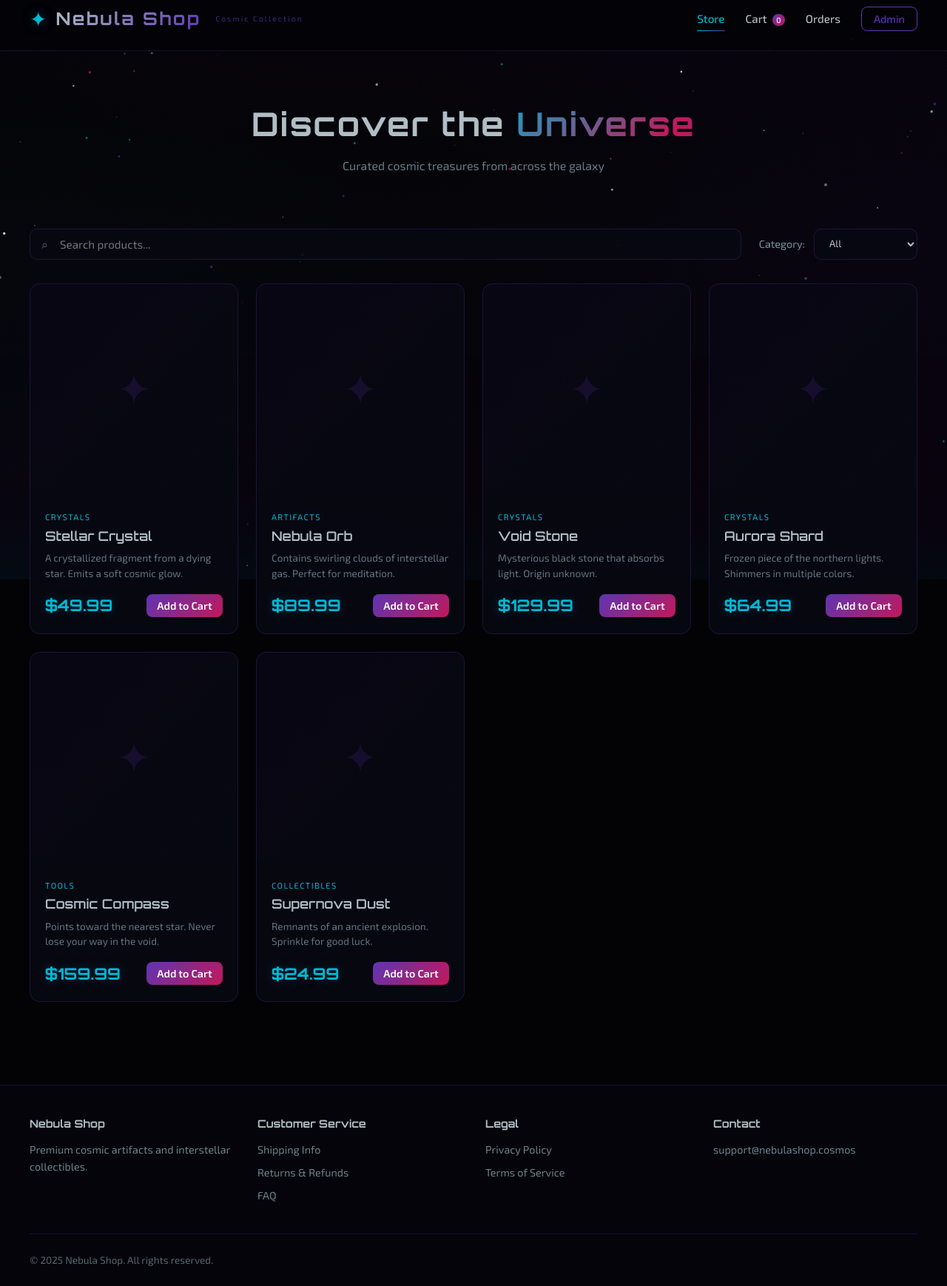
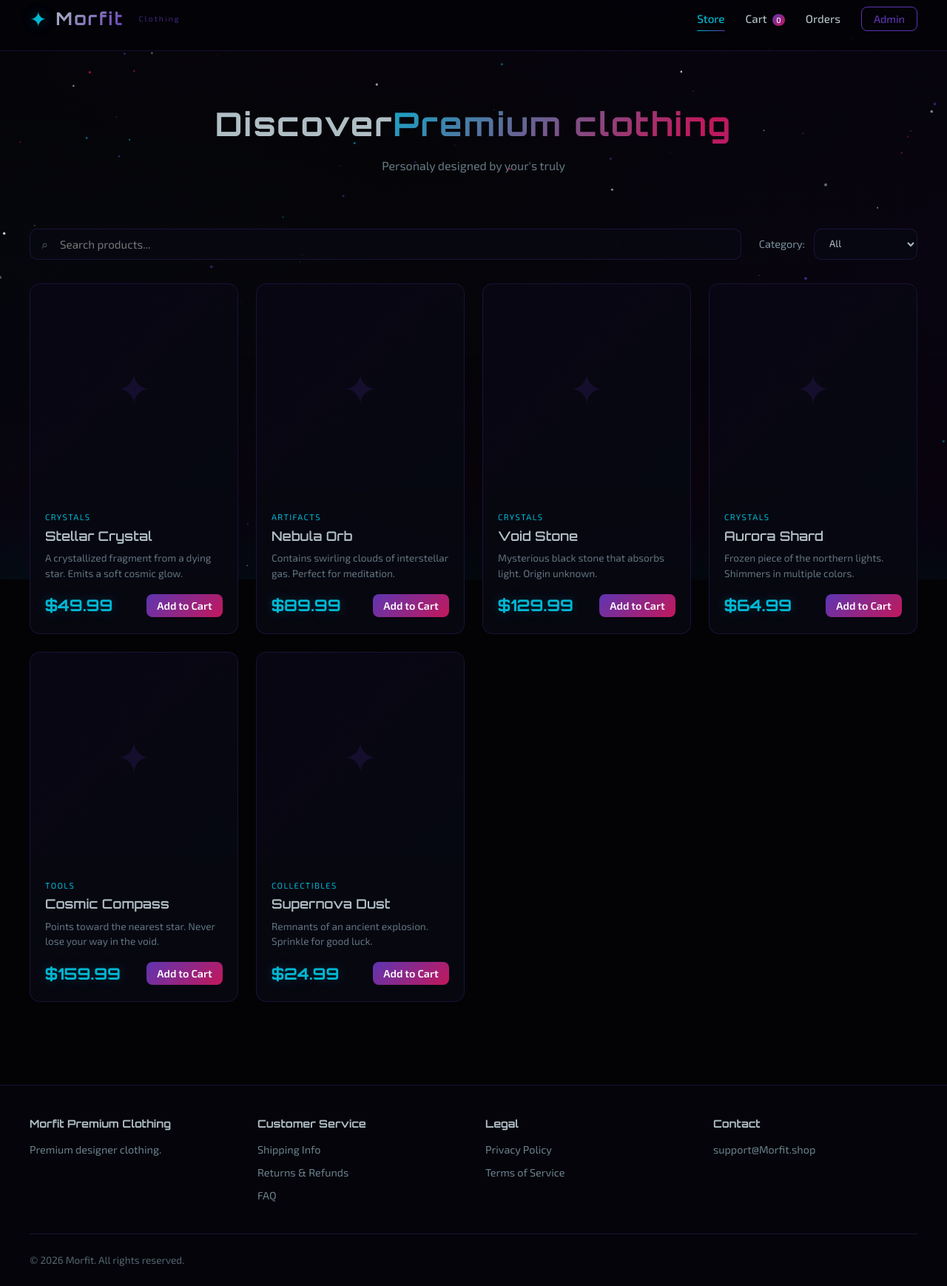
Before and after one commit to Morfoli/galaxy-store, a plain HTML site: page index.html in a window 1280 px wide. Shown: the part 17-1755 px from the top of the page at 74% size. Drawn offline with Linux system fonts and the light colour scheme.

Commit message:
Describe your changes here

```diff
--- a/index.html
+++ b/index.html
@@ -3,7 +3,7 @@
 <head>
   <meta charset="UTF-8">
   <meta name="viewport" content="width=device-width, initial-scale=1.0">
-  <title>Nebula Shop | Premium Cosmic Store</title>
+  <title>Morfit | Premium Clothing</title>
   <link rel="stylesheet" href="styles.css">
   <link href="https://fonts.googleapis.com/css2?family=Orbitron:wght@400;500;600;700;800&family=Exo+2:wght@300;400;500;600&display=swap" rel="stylesheet">
 </head>
@@ -21,8 +21,8 @@
   <header class="header">
     <a href="#" class="logo" data-view="store">
       <span class="logo-icon">✦</span>
-      <h1>Nebula Shop</h1>
-      <span class="logo-subtitle">Cosmic Collection</span>
+      <h1>Morfit</h1>
+      <span class="logo-subtitle">Clothing</span>
     </a>
     <nav class="nav">
       <a href="#" class="nav-link active" data-view="store">Store</a>
@@ -36,8 +36,8 @@
     <!-- Store View -->
     <section id="storeView" class="view active">
       <div class="hero">
-        <h2 class="hero-title">Discover the <span class="gradient-text">Universe</span></h2>
-        <p class="hero-subtitle">Curated cosmic treasures from across the galaxy</p>
+        <h2 class="hero-title">Discover<span class="gradient-text">Premium clothing</span></h2>
+        <p class="hero-subtitle">Personaly designed by your's truly</p>
       </div>
       <div class="store-toolbar">
         <div class="search-box">
@@ -58,7 +58,7 @@
     <!-- Cart View -->
     <section id="cartView" class="view">
       <div class="cart-header">
-        <h2>Your Cosmic Cart</h2>
+        <h2>Your Cart</h2>
         <button class="btn-ghost" id="backToStore">← Back to Store</button>
       </div>
       <div class="cart-content">
@@ -202,8 +202,8 @@
   <footer class="footer">
     <div class="footer-content">
       <div class="footer-col">
-        <h4>Nebula Shop</h4>
-        <p>Premium cosmic artifacts and interstellar collectibles.</p>
+        <h4>Morfit Premium Clothing</h4>
+        <p>Premium designer clothing.</p>
       </div>
       <div class="footer-col">
         <h4>Customer Service</h4>
@@ -218,11 +218,11 @@
       </div>
       <div class="footer-col">
         <h4>Contact</h4>
-        <p>support@nebulashop.cosmos</p>
+        <p>support@Morfit.shop</p>
       </div>
     </div>
     <div class="footer-bottom">
-      <p>© 2025 Nebula Shop. All rights reserved.</p>
+      <p>© 2026 Morfit. All rights reserved.</p>
     </div>
   </footer>
 
```
